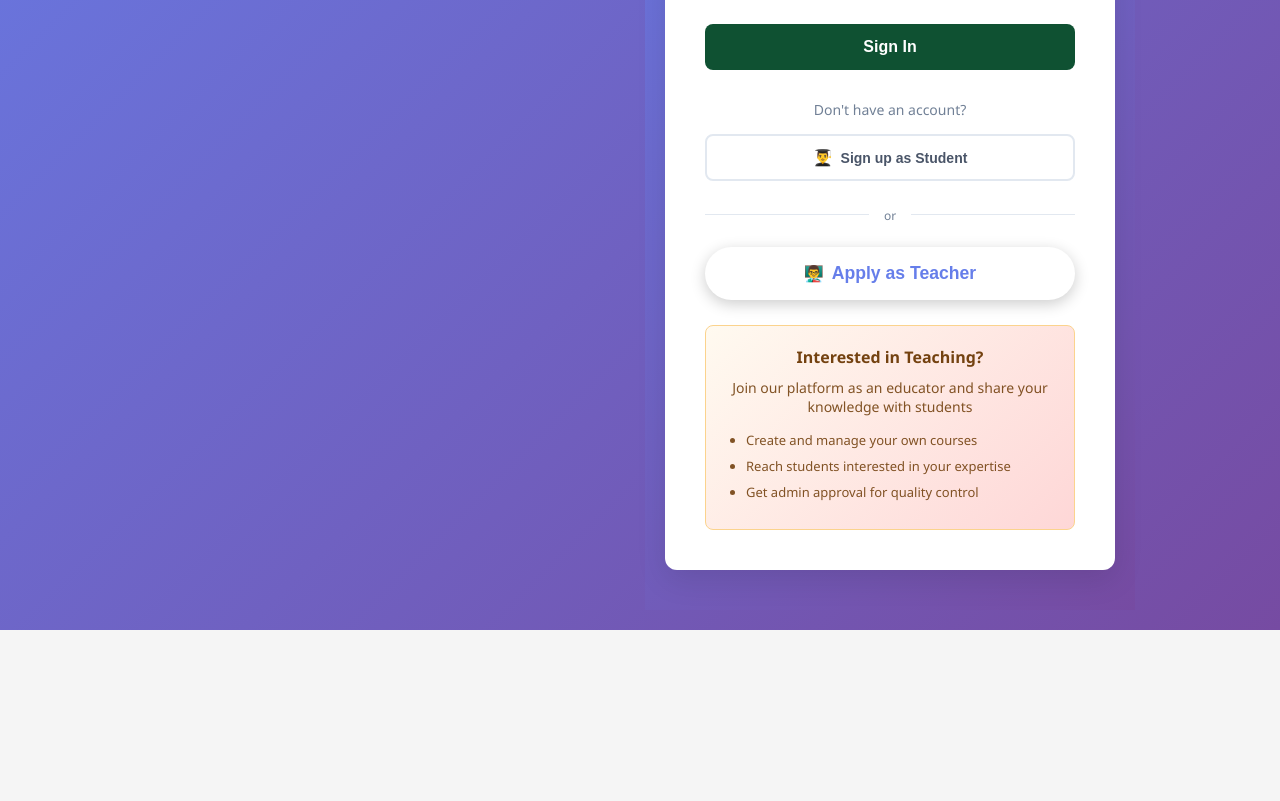
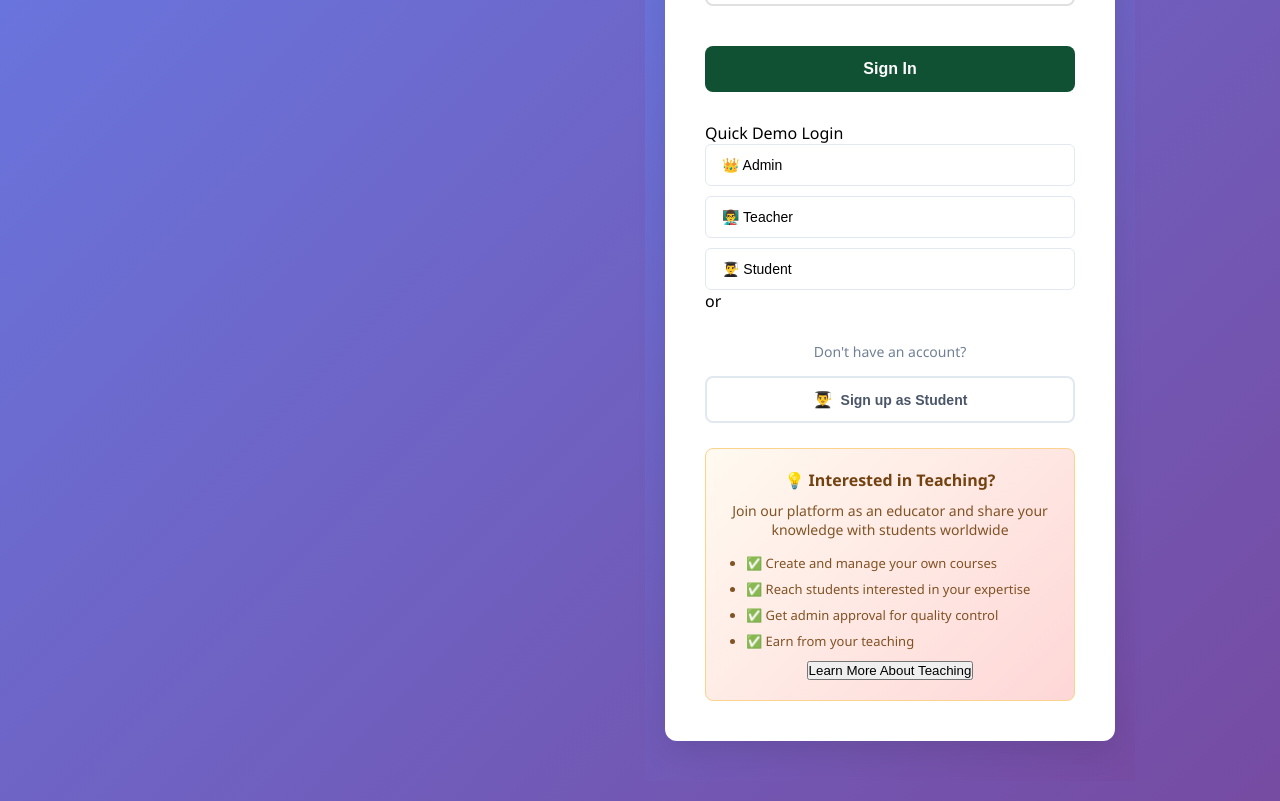
Before and after one commit to CodeSmartNG/Stem-Education-Courses, a React (Vite) app: page / in a window 1280 px wide. Shown: the part 500-1301 px from the top of the page. Before the commit the page ends 1130 px from the top, so only its background shows below. Built offline with nearby package versions, Linux system fonts and the light colour scheme; no server answers.

Commit message:
Update LoginForm.jsx

```diff
--- a/src/components/LoginForm.jsx
+++ b/src/components/LoginForm.jsx
@@ -1,17 +1,20 @@
 import React, { useState } from 'react';
 import './AuthForms.css';
 
-const LoginForm = ({ onLogin, onSwitchToRegister, onSwitchToTeacherRegister }) => {
+const LoginForm = ({ onLogin, onSwitchToRegister, onSwitchToTeacherRegister, isLoading: parentLoading }) => {
   const [formData, setFormData] = useState({
     email: '',
     password: ''
   });
   const [error, setError] = useState('');
   const [isLoading, setIsLoading] = useState(false);
+  const [showResend, setShowResend] = useState(false);
+  const [resendMessage, setResendMessage] = useState('');
 
   const handleSubmit = async (e) => {
     e.preventDefault();
     setError('');
+    setShowResend(false);
     setIsLoading(true);
 
     if (!formData.email || !formData.password) {
@@ -20,9 +23,18 @@ const LoginForm = ({ onLogin, onSwitchToRegister, onSwitchToTeacherRegister }) =
       return;
     }
 
-    const success = await onLogin(formData.email, formData.password);
-    if (!success) {
-      setError('Invalid email or password');
+    try {
+      const success = await onLogin(formData.email, formData.password);
+      if (!success) {
+        setError('Invalid email or password. Please check your credentials.');
+      }
+    } catch (error) {
+      if (error.message && error.message.includes('verify your email')) {
+        setError('Please verify your email before logging in. Check your inbox for the verification link.');
+        setShowResend(true);
+      } else {
+        setError(error.message || 'Login failed. Please try again.');
+      }
     }
 
     setIsLoading(false);
@@ -34,6 +46,7 @@ const LoginForm = ({ onLogin, onSwitchToRegister, onSwitchToTeacherRegister }) =
       [e.target.name]: e.target.value
     });
     setError('');
+    setShowResend(false);
   };
 
   const handleDemoLogin = (role) => {
@@ -59,28 +72,59 @@ const LoginForm = ({ onLogin, onSwitchToRegister, onSwitchToTeacherRegister }) =
     setFormData({ email, password });
     // Auto-submit after setting the values
     setTimeout(() => {
-      handleSubmit(new Event('submit'));
+      const submitEvent = new Event('submit', { cancelable: true });
+      handleSubmit(submitEvent);
     }, 100);
+  };
+
+  const handleResendVerification = async () => {
+    try {
+      // You'll need to import resendVerificationEmail from your firebase service
+      setResendMessage('✅ Verification email resent! Please check your inbox and spam folder.');
+      setTimeout(() => setResendMessage(''), 5000);
+    } catch (error) {
+      setResendMessage('❌ Error: ' + error.message);
+    }
   };
 
   return (
     <div className="auth-container">
       <div className="auth-card">
         <div className="auth-header">
+          <div className="auth-header-icon">🔐</div>
           <h2>Welcome Back</h2>
           <p>Sign in to your STEM Platform account</p>
         </div>
 
         {error && (
           <div className="error-message">
-            <span className="error-icon">⚠</span>
-            {error}
+            <span className="error-icon">⚠️</span>
+            <span className="error-text">{error}</span>
+          </div>
+        )}
+
+        {resendMessage && (
+          <div className={`resend-message ${resendMessage.includes('✅') ? 'success' : 'error'}`}>
+            {resendMessage}
+          </div>
+        )}
+
+        {showResend && (
+          <div className="verification-prompt">
+            <p>Didn't receive the verification email?</p>
+            <button
+              type="button"
+              className="resend-btn"
+              onClick={handleResendVerification}
+            >
+              Resend Verification Email
+            </button>
           </div>
         )}
 
         <form onSubmit={handleSubmit} className="auth-form">
           <div className="form-group">
-            <label htmlFor="email">Email Address</label>
+            <label htmlFor="email">Email Address <span className="required">*</span></label>
             <input
               type="email"
               id="email"
@@ -90,11 +134,13 @@ const LoginForm = ({ onLogin, onSwitchToRegister, onSwitchToTeacherRegister }) =
               placeholder="Enter your email"
               required
               className="form-input"
+              disabled={isLoading || parentLoading}
+              autoComplete="email"
             />
           </div>
 
           <div className="form-group">
-            <label htmlFor="password">Password</label>
+            <label htmlFor="password">Password <span className="required">*</span></label>
             <input
               type="password"
               id="password"
@@ -104,17 +150,19 @@ const LoginForm = ({ onLogin, onSwitchToRegister, onSwitchToTeacherRegister }) =
               placeholder="Enter your password"
               required
               className="form-input"
+              disabled={isLoading || parentLoading}
+              autoComplete="current-password"
             />
           </div>
 
           <button
             type="submit"
-            className={`btn-primary login-btn ${isLoading ? 'loading' : ''}`}
-            disabled={isLoading}
+            className={`btn-primary login-btn ${isLoading || parentLoading ? 'loading' : ''}`}
+            disabled={isLoading || parentLoading}
           >
-            {isLoading ? (
+            {isLoading || parentLoading ? (
               <>
-                <div className="spinner"></div>
+                <span className="spinner"></span>
                 Signing In...
               </>
             ) : (
@@ -123,46 +171,87 @@ const LoginForm = ({ onLogin, onSwitchToRegister, onSwitchToTeacherRegister }) =
           </button>
         </form>
 
+        {/* Demo Login Buttons */}
+        <div className="demo-section">
+          <p className="demo-label">Quick Demo Login</p>
+          <div className="demo-buttons">
+            <button
+              type="button"
+              className="demo-btn demo-admin"
+              onClick={() => handleDemoLogin('admin')}
+              disabled={isLoading || parentLoading}
+            >
+              👑 Admin
+            </button>
+            <button
+              type="button"
+              className="demo-btn demo-teacher"
+              onClick={() => handleDemoLogin('teacher')}
+              disabled={isLoading || parentLoading}
+            >
+              👨‍🏫 Teacher
+            </button>
+            <button
+              type="button"
+              className="demo-btn demo-student"
+              onClick={() => handleDemoLogin('student')}
+              disabled={isLoading || parentLoading}
+            >
+              👨‍🎓 Student
+            </button>
+          </div>
+        </div>
 
+        <div className="auth-divider">
+          <span>or</span>
+        </div>
 
         <div className="auth-footer">
           <div className="footer-section">
-            <p>Don't have an account?</p>
+            <p className="footer-title">Don't have an account?</p>
             <div className="register-options">
               <button
                 type="button"
                 className="btn-outline student-register-btn"
                 onClick={onSwitchToRegister}
+                disabled={isLoading || parentLoading}
               >
                 <span className="btn-icon">👨‍🎓</span>
                 Sign up as Student
               </button>
-              <div className="divider">
-                <span>or</span>
-              </div>
 
-
+              {/* ✅ Teacher Register Button Removed - Now in Careers.jsx */}
+              {/*
               <button
                 type="button"
-                className="btn-teacher teacher-register-btn"
+                className="btn-outline teacher-register-btn"
                 onClick={onSwitchToTeacherRegister}
+                disabled={isLoading || parentLoading}
               >
                 <span className="btn-icon">👨‍🏫</span>
-                Apply as Teacher
+                Sign up as Teacher
               </button>
-
-
+              */}
             </div>
           </div>
 
           <div className="teacher-info">
-            <h4>Interested in Teaching?</h4>
-            <p>Join our platform as an educator and share your knowledge with students</p>
+            <h4>💡 Interested in Teaching?</h4>
+            <p>Join our platform as an educator and share your knowledge with students worldwide</p>
             <ul>
-              <li>Create and manage your own courses</li>
-              <li>Reach students interested in your expertise</li>
-              <li>Get admin approval for quality control</li>
+              <li>✅ Create and manage your own courses</li>
+              <li>✅ Reach students interested in your expertise</li>
+              <li>✅ Get admin approval for quality control</li>
+              <li>✅ Earn from your teaching</li>
             </ul>
+            <button
+              type="button"
+              className="teacher-info-btn"
+              onClick={onSwitchToTeacherRegister}
+              disabled={isLoading || parentLoading}
+            >
+              Learn More About Teaching
+            </button>
           </div>
         </div>
       </div>
```
